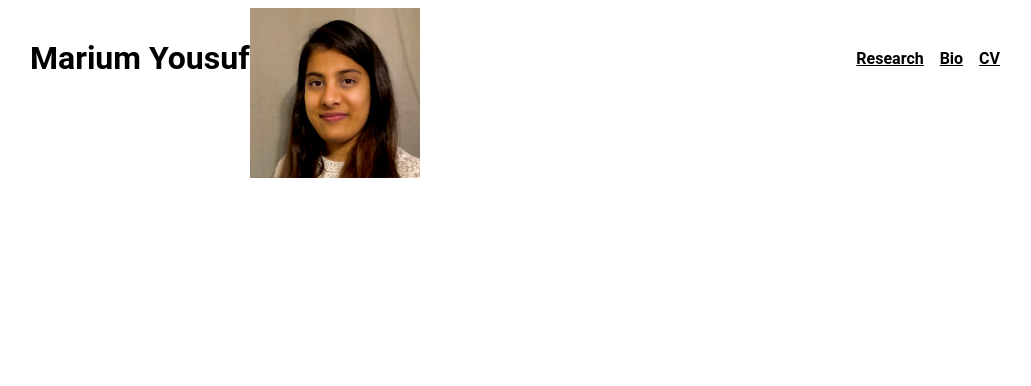
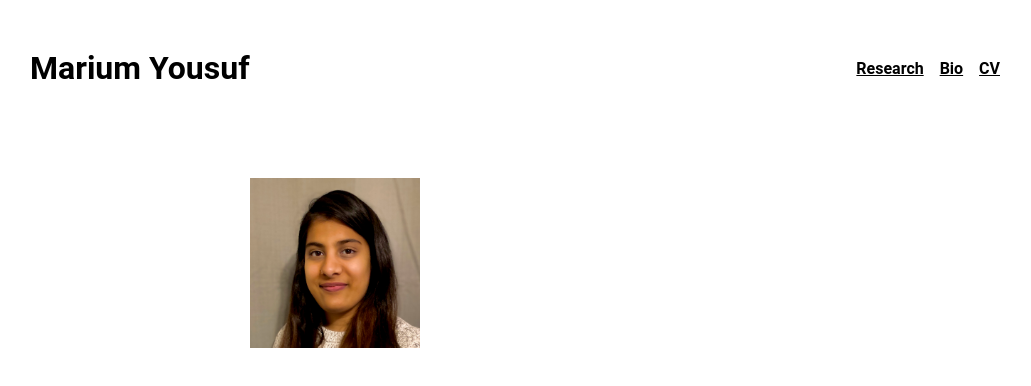
Before and after one commit to mariumyousuf/mariumyousuf.github.io, a plain HTML site: page index.html in a window 1280 px wide. Shown: the top 386 px of the page, without its empty margins (125-1156 px from the left). Drawn offline with Linux system fonts and the light colour scheme.

Commit message:
102124 1009

```diff
--- a/webmyousuf.css
+++ b/webmyousuf.css
@@ -32,16 +32,16 @@ li {
     margin-left: auto;
     margin-right: auto;
 }
-/*
+
 .outer {
-    width: 200px;
-    height: 100px;
+    width: 1000px;
+    height: 2000px;
     margin: auto;
-/*    border: 1px #E0D7FF;
+    border: 1px;
     padding: 10px;
     margin-left: auto;
-    margin-right: auto;*/
-}*/
+    margin-right: auto;
+}
 
 img {
   border-radius: 0%;
```
